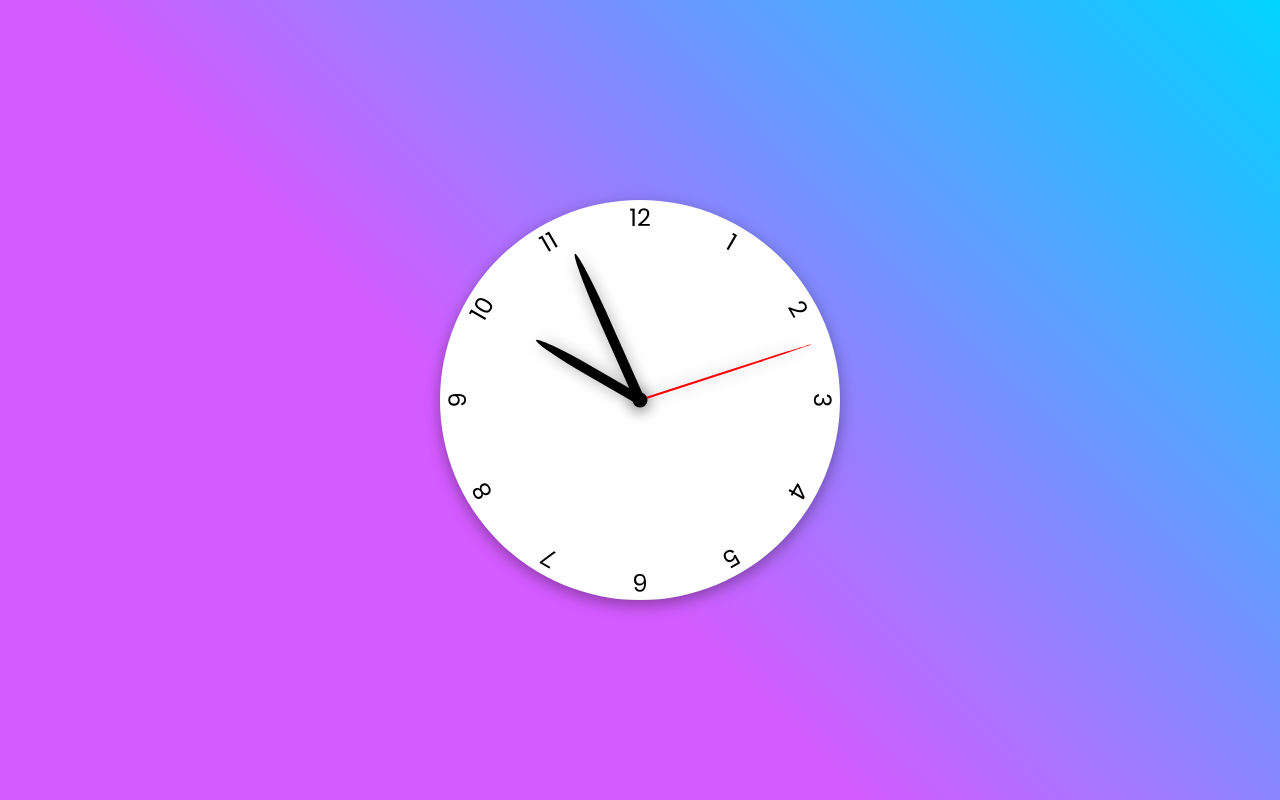
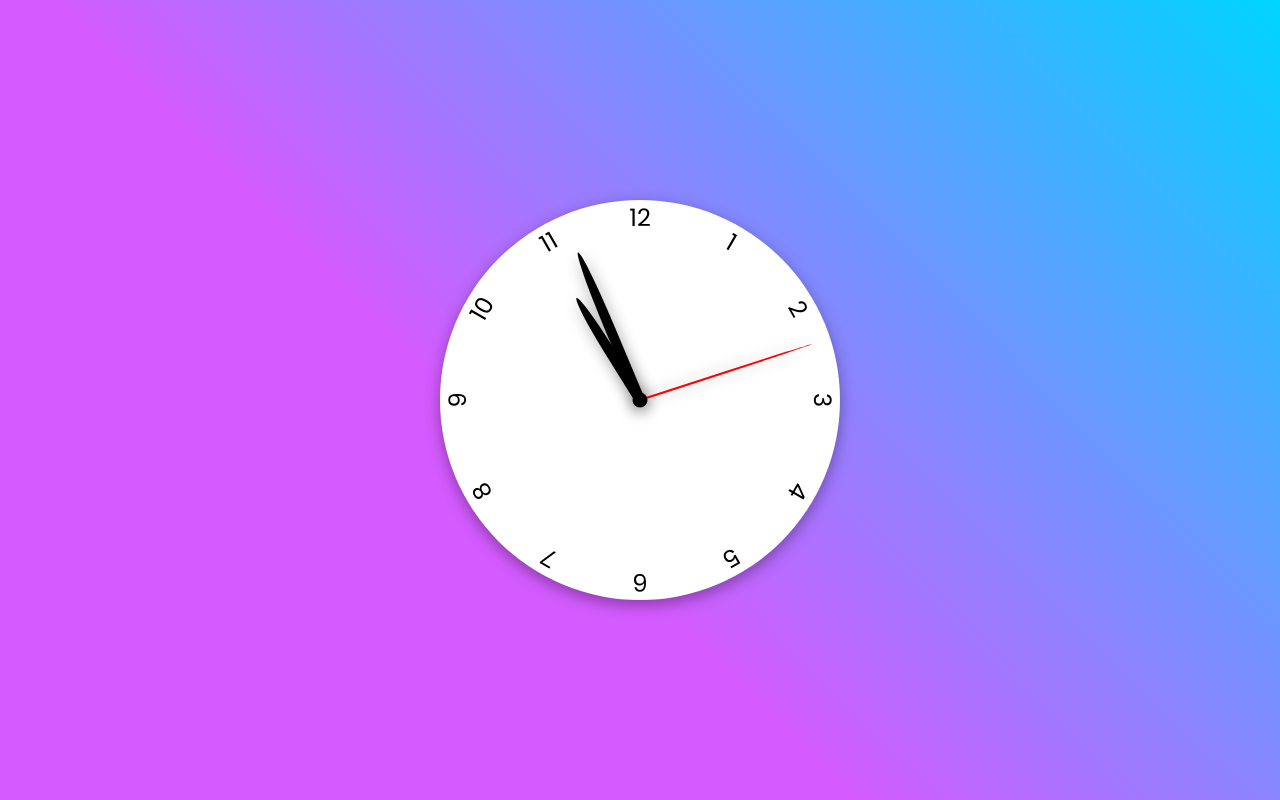
Before and after one commit to eko-develops/analog-clock-js, a plain HTML site: page index.html in a window 1280 px wide. Drawn offline with Linux system fonts and the light colour scheme.

Commit message:
formatting

```diff
--- a/app.js
+++ b/app.js
@@ -7,8 +7,8 @@
     const now = new Date();
 
     const seconds = now.getSeconds() / 60;
-    const minutes = now.getMinutes() / 60;
-    const hours = now.getHours() / 12;
+    const minutes = (seconds + now.getMinutes()) / 60;
+    const hours = (minutes + now.getHours()) / 12;
 
     rotateHands(secondsHand, seconds);
     rotateHands(minutesHand, minutes);
```
Also changed, not shown: dist/ccs/expanded/styles.css (indentation only).
